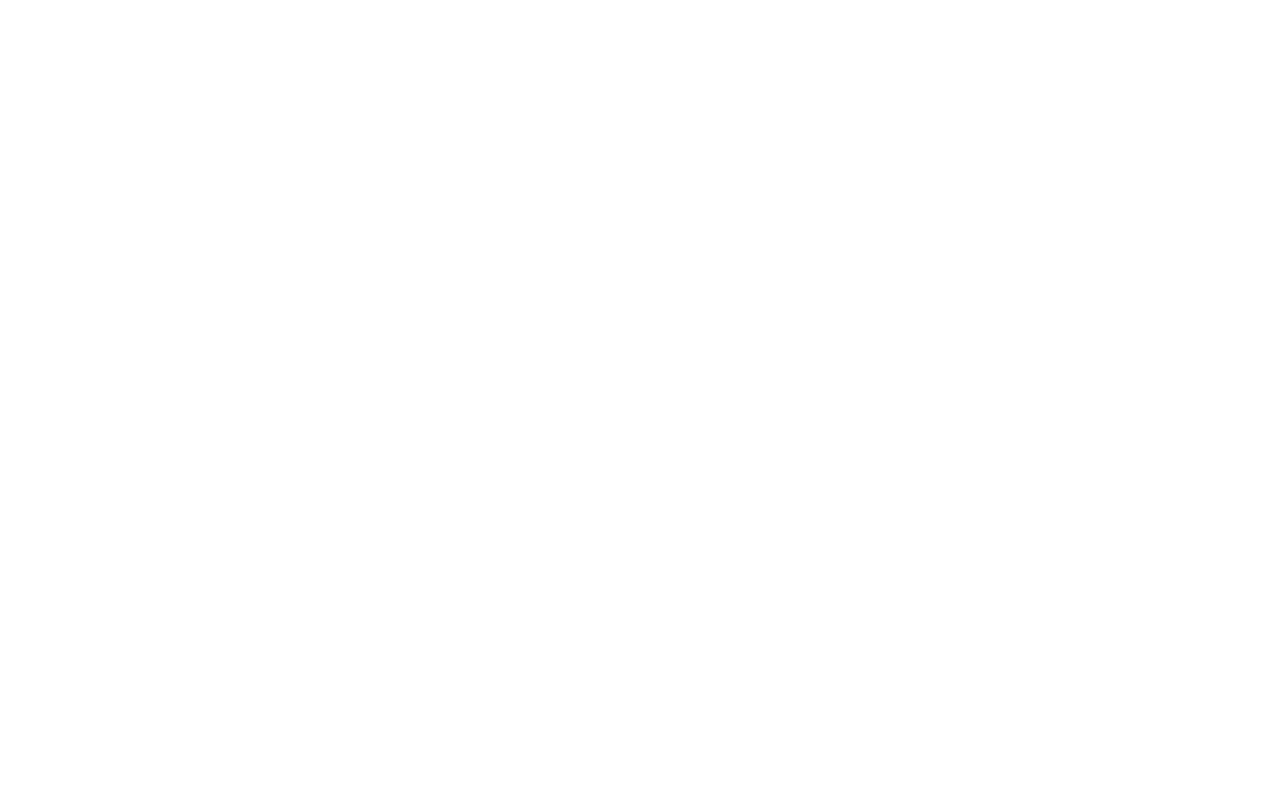
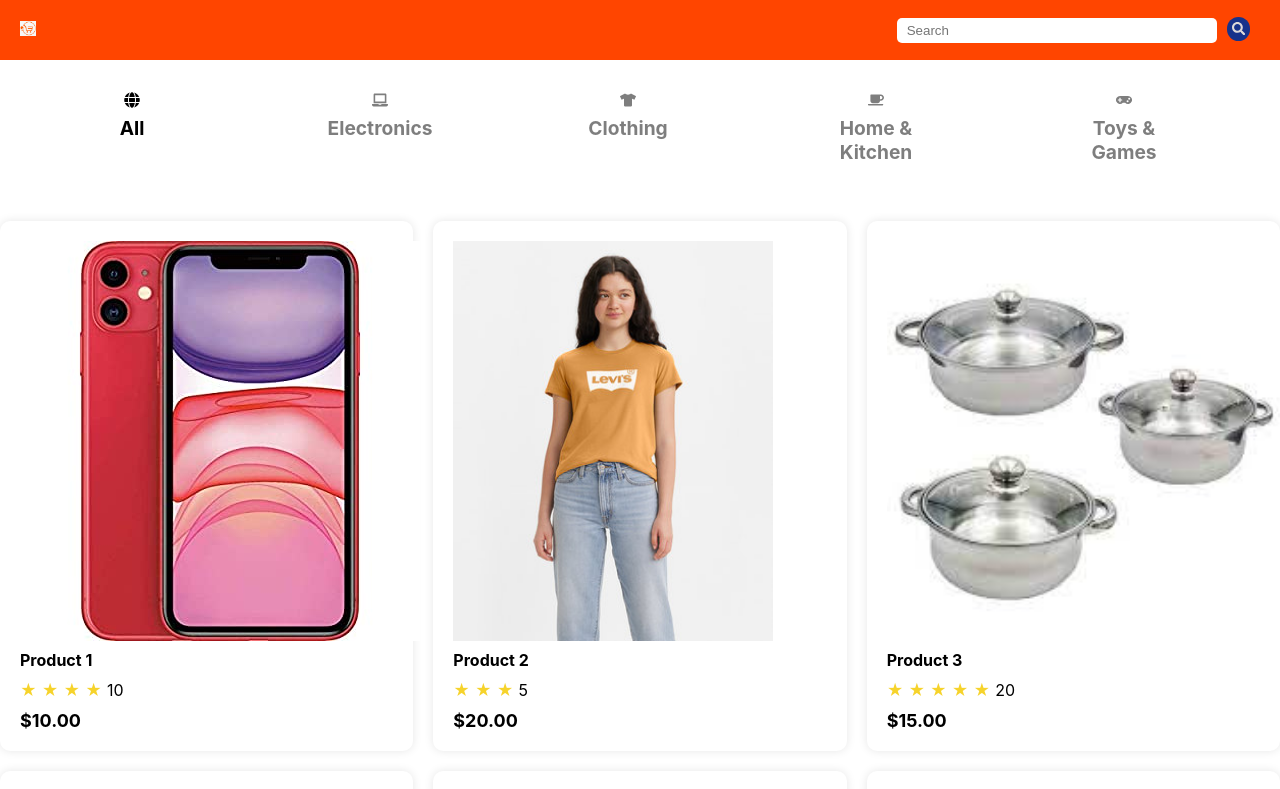
Before and after one commit to GoonMart-Goons/GoonMart-Online-Store, a React (Create React App) app in the folder GoonMart_Web/: page /InnerHomepage in a window 1280 px wide. Before the commit this address had no page. Shown: the top 789 px of the page. Built offline with nearby package versions, Linux system fonts and the light colour scheme.

Commit message:
Implemented Inner Homepage & necessary changes & transitions

```diff
--- a/GoonMart_Web/src/App.css
+++ b/GoonMart_Web/src/App.css
@@ -38,8 +38,8 @@
 .category-list {
   display: flex;
   flex-wrap: nowrap;
-  overflow-x: scroll;
-  padding: 0.5rem;
+  overflow-x: hidden;
+  padding: 0.1rem 0.5rem;
 }
 
 .category-item {
@@ -66,11 +66,6 @@
   text-align: center;
 }
 
-.product-image {
-  font-size: 3rem;
-
-}
-
 .product-grid {
   display: grid;
   grid-template-columns: repeat(3, 1fr);
@@ -87,20 +82,25 @@
 }
 
 .product-image {
+  font-size: 3rem;
   height: 100px;
   width: 100px;
-  padding-bottom: 100%;
+  padding-bottom: 80%;
   background-size:auto;
   background-repeat: no-repeat;
   background-position: center;
   margin-bottom: 10px;
   border-radius: 5px;
+  justify-content: center;
 }
+
+
 
 .product-name {
   font-size: 16px;
   font-weight: bold;
   margin-bottom: 10px;
+
 }
 
 .product-rating {
--- a/GoonMart_Web/src/App.js
+++ b/GoonMart_Web/src/App.js
@@ -4,6 +4,7 @@
 
 import React from 'react';
 import Homepage from './Homepage';
+import InnerHomepage from './InnerHomepage';
 import Register from './Register';
 import Login from './Login';
 
@@ -15,6 +16,7 @@
             <Route path = "/" index element = {<Homepage />} />
             <Route path = "/register" element = {<Register />} />
             <Route path = "/login" element = {<Login />} />
+            <Route path = "/InnerHomepage" element = {<InnerHomepage />} />
         </Routes>
       </Router>
     </div>
--- a/GoonMart_Web/src/Login.js
+++ b/GoonMart_Web/src/Login.js
@@ -35,7 +35,7 @@
             signInWithEmailAndPassword(auth, email, password)
             .then((userCredentials) => {
                 console.log("Signed in successfully: ", userCredentials)
-                navigate('/innerHomePage'); // navigate to the HOME page
+                navigate('/InnerHomepage'); // navigate to the HOME page
             }).catch((error) => {
                 console.log("Failed to login: ", error)
             })
--- a/GoonMart_Web/src/ProductCard.js
+++ b/GoonMart_Web/src/ProductCard.js
@@ -4,7 +4,7 @@
   return (
     <div className="product-card">
       <div className="product-image">
-        <img src={image} alt={name} />
+        <img src={image} alt={name} height={400}/>
       </div>
       <div className="product-info">
         <div className="product-name">{name}</div>
--- a/GoonMart_Web/src/innerHomepage.js
+++ b/GoonMart_Web/src/innerHomepage.js
@@ -1,17 +1,15 @@
 import './App.css';
 
 import React from 'react';
-import NavigationBar from './NavigationBar';
-import WelcomeSection from './WelcomeSection';
+import InnerNavigationBar from './InnerNavigationBar';
 import Categories from './Categories';
 import ProductGrid from './ProductGrid';
 import ProductCard from './ProductCard';
 
-export default function Homepage() {
+export default function InnerHomepage() {
   return (
     <div>
-      <innerNavigationBar />
-      <WelcomeSection />
+      <InnerNavigationBar />
       <Categories />
       <ProductGrid />
       <ProductCard />
--- a/GoonMart_Web/src/innerNavigationBar.js
+++ b/GoonMart_Web/src/innerNavigationBar.js
@@ -2,7 +2,7 @@
 import {FaSearch} from 'react-icons/fa';
 
 
-function NavigationBar() {
+function InnerNavigationBar() {
   return (
     <nav className="navbar">
       <div className="navbar-left">
@@ -20,4 +20,4 @@
   );
 }
 
-export default NavigationBar;
+export default InnerNavigationBar;
```
